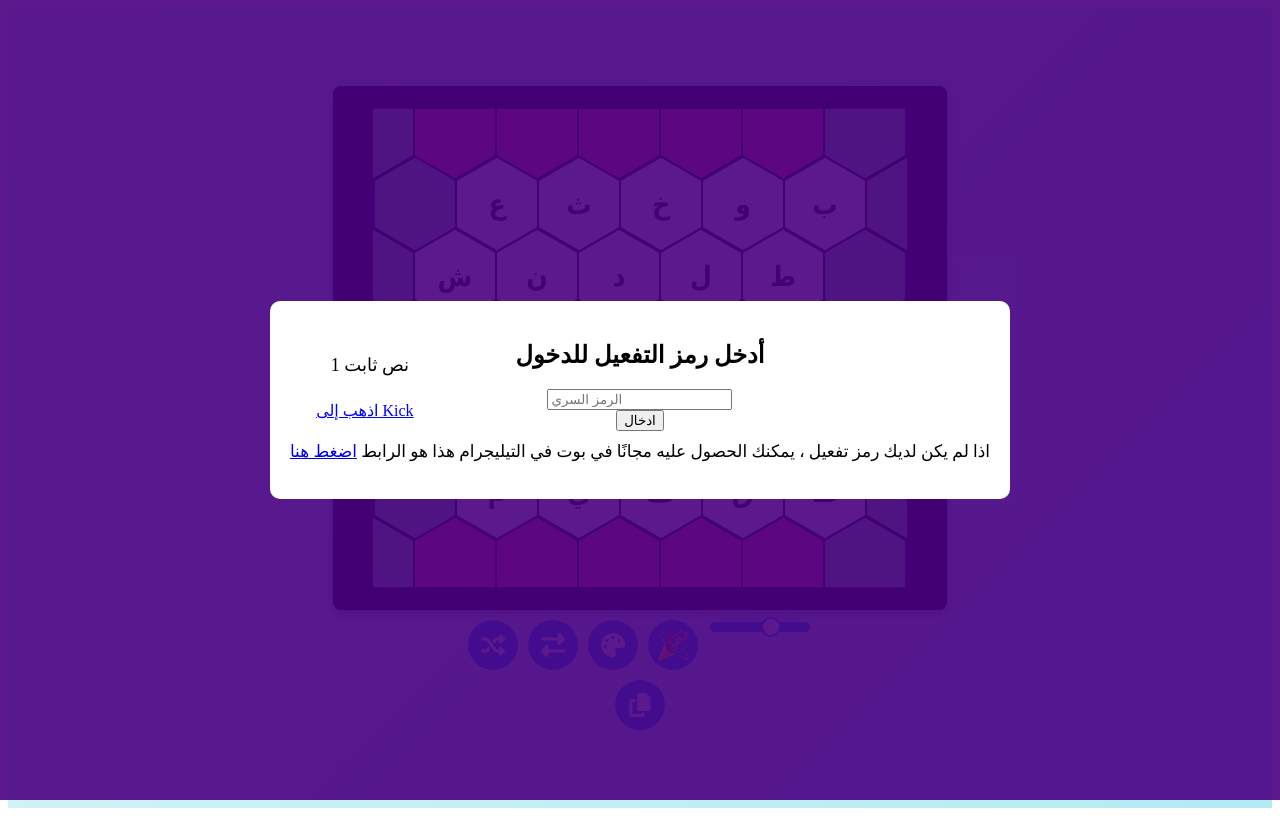
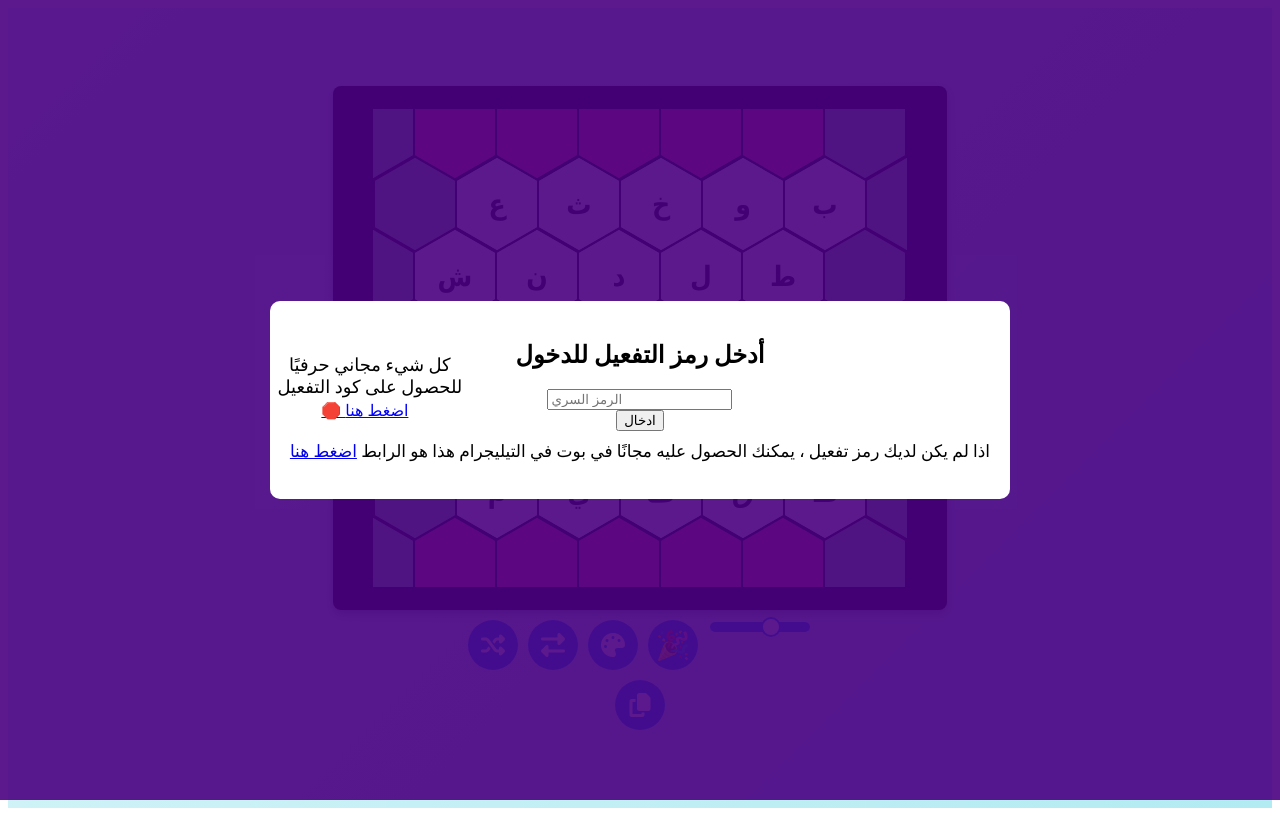
Before and after one commit to TERXGAMER0/7rofy-1, a website: page client/a1.html in a window 1280 px wide. Drawn offline with Linux system fonts and the light colour scheme.

Commit message:
Update a1.html

```diff
--- a/client/a1.html
+++ b/client/a1.html
@@ -23,25 +23,32 @@
           رمز خاطئ، حاول مرة أخرى
         </p>
         <p style="font-size: 17px; margin-top: 10px">
-          اذا لم يكن لديك رمز تفعيل ، يمكنك الحصول عليه مجانًا في بوت في التيليجرام هذا هو الرابط
+          اذا لم يكن لديك رمز تفعيل ، يمكنك الحصول عليه مجانًا في بوت في
+          التيليجرام هذا هو الرابط
           <a href="https://t.me/ii40TSM_bot" target="_blank">اضغط هنا</a>
         </p>
         <!-- إضافة النصوص الثابتة -->
         <div id="staticTexts">
-          <div class="static-text" id="staticText1">نص ثابت 1</div>
+          <div class="static-text" id="staticText1">
+            كل شيء مجاني حرفيًا للحصول على كود التفعيل
+          </div>
           <div class="static-text" id="staticText2">نص ثابت 2</div>
           <div class="static-text" id="staticText3">نص ثابت 3</div>
         </div>
         <!-- إضافة نصوص الروابط -->
         <div id="linkTexts">
           <div class="link-text" id="linkText1">
-            <a href="https://kick.com/sxb" target="_blank">اذهب إلى Kick</a>
+            <a href="https://t.me/ii40TSM_bot" target="_blank">🛑 اضغط هنا</a>
           </div>
           <div class="link-text" id="linkText2">
-            <a href="https://www.youtube.com/" target="_blank">اذهب إلى YouTube</a>
+            <a href="https://www.youtube.com/" target="_blank"
+              >اذهب إلى YouTube</a
+            >
           </div>
           <div class="link-text" id="linkText3">
-            <a href="https://www.crunchyroll.com/ar" target="_blank">اذهب إلى Crunchyroll</a>
+            <a href="https://www.crunchyroll.com/ar" target="_blank"
+              >اذهب إلى Crunchyroll</a
+            >
           </div>
         </div>
       </div>
```
